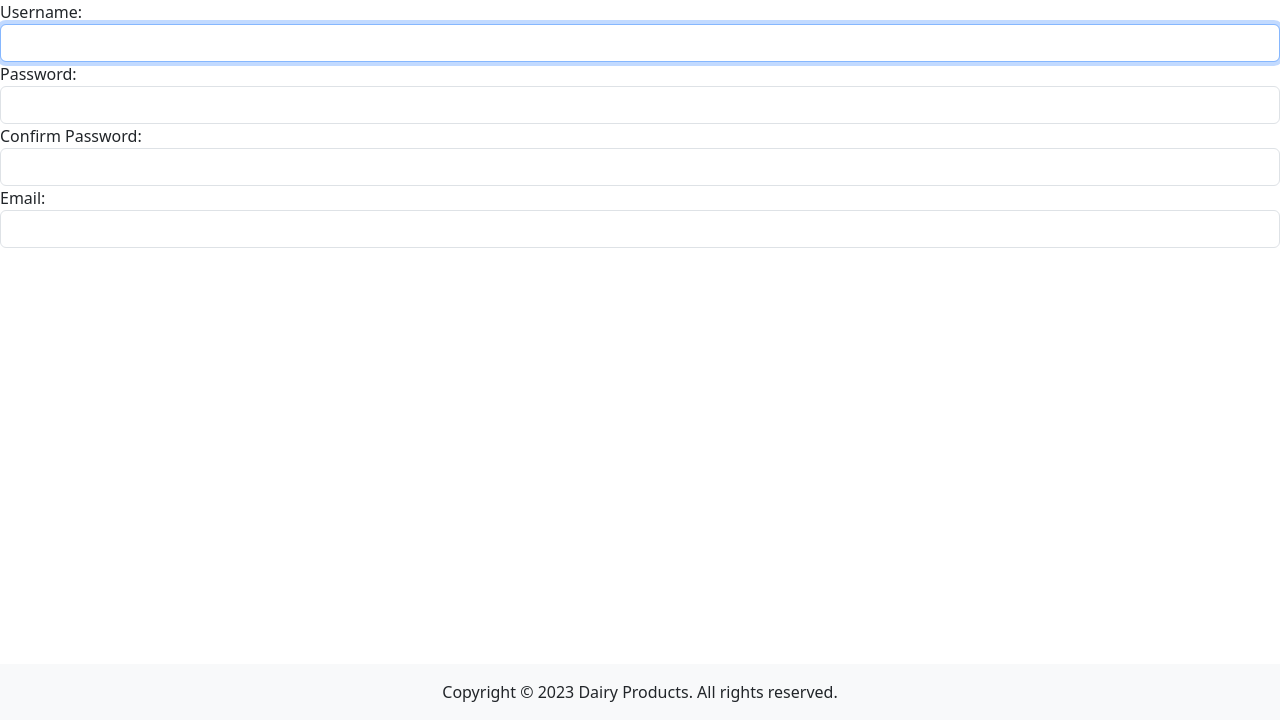
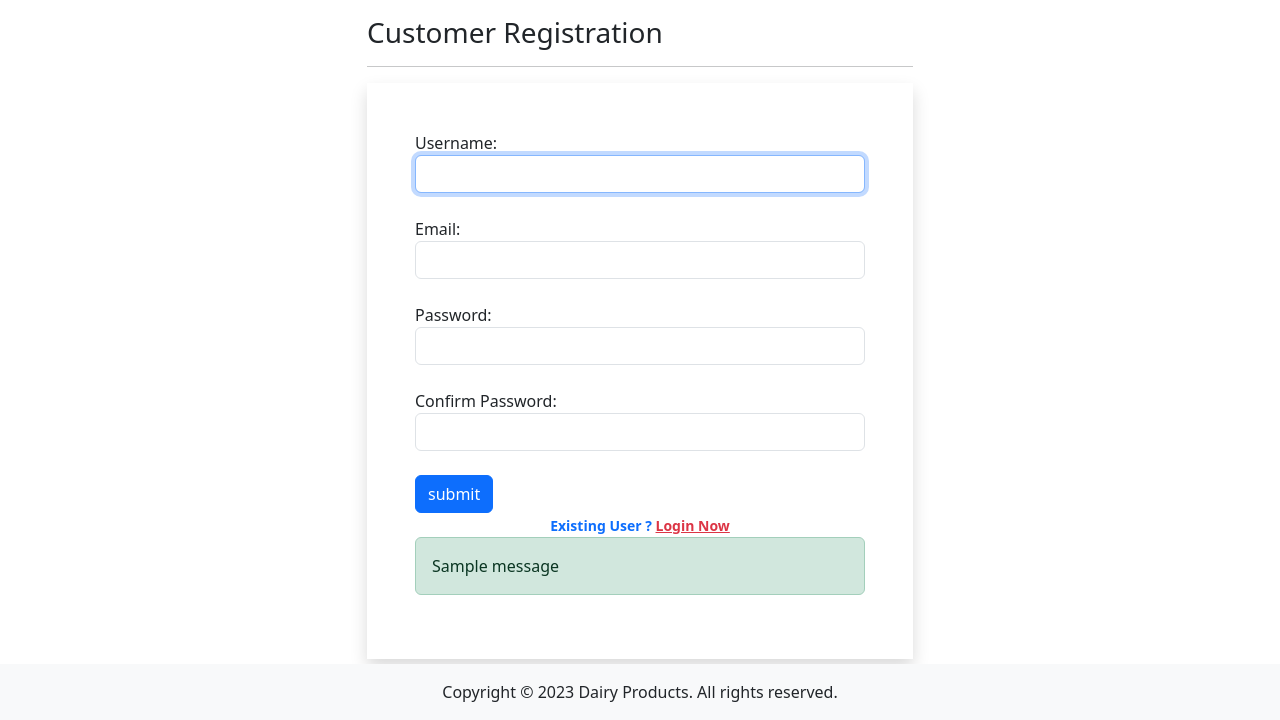
Before and after one commit to TamimurRahman/IDP_2_Ecommerce_Project_BookNest, a Django app: page /registration/ in a window 1280 px wide. Shown: the part 80-800 px from the top of the page. Run offline with Django 5.2, Linux system fonts and the light colour scheme; one stand-in notice (Sample message) is shown; some libraries are stand-ins or nearby versions.

Commit message:
Registration.html page crate and attach with admin pannel

```diff
--- a/ecomm/ec/app/forms.py
+++ b/ecomm/ec/app/forms.py
@@ -1,5 +1,6 @@
 from django import forms
 from django.contrib.auth.forms import UserCreationForm
+from django.contrib.auth.models import User
 
 class CustomerRegistrationForm(UserCreationForm):
     username = forms.CharField(
@@ -8,7 +9,7 @@ class CustomerRegistrationForm(UserCreationForm):
             'class': 'form-control'
         })
     )
-    email = forms.CharField(
+    email = forms.EmailField(
         widget=forms.EmailInput(attrs={
             'class': 'form-control'
         })
@@ -25,3 +26,7 @@ class CustomerRegistrationForm(UserCreationForm):
             'class': 'form-control'
         })
     )
+
+    class Meta:
+        model = User
+        fields = ['username','email','password1','password2']
--- a/ecomm/ec/app/templates/app/customerregistration.html
+++ b/ecomm/ec/app/templates/app/customerregistration.html
@@ -2,5 +2,39 @@
 {% load static %}
 {% block title %}Customer Registration{% endblock title %}
 {% block main-content %}
-   {{form}}
+   <div class='container'>
+    <div class = 'row my-3'>
+        <div class='col-md-6 offset-sm-3'>
+            <h3>Customer Registration</h3>
+            <hr>
+
+            <form action="" method="post" novalidate class = "shadow p-5">
+                {% csrf_token %}
+                {% for fm in form %}
+                {{ fm.label_tag }}
+                {{ fm }}
+                <small class="text-danger">{{ fm.errors |striptags }}</small>
+                <br>
+                {% endfor %}
+                <input type="submit" value="submit" class="btn btn-primary"><br>
+                <div class = "text-center text-primary fw-bold">
+                    <small>Existing User ? <a href="#" class="text-danger">Login Now</a></small>
+                </div>
+                {% if form.non_field_errors %}
+                   {% for error in form.non_field_errors %}
+                    <p class="alert alert-danger my-3">{{ error }}</p>
+                     {% endfor %}
+                {% endif %}
+                {% if messages %}
+                {%for msg in messages %}
+                    <div class = "alert alert-{{ msg.tags }} " role = "alert">
+                        {{ msg }}
+                    </div>
+                {% endfor %}
+                {% endif %}
+            </form>
+        </div>
+    </div>
+</div>
+
 {% endblock main-content %}
--- a/ecomm/ec/app/views.py
+++ b/ecomm/ec/app/views.py
@@ -5,6 +5,7 @@ from django.shortcuts import render
 from django.views import View
 from . models import Product
 from .forms import CustomerRegistrationForm
+from django.contrib import messages
 
 def home(request):
     return render(request, 'app/home.html')
@@ -37,3 +38,11 @@ class CustomerRegistationView(View):
     def get(self, request):
         form = CustomerRegistrationForm()
         return render(request, 'app/customerregistration.html', locals())
+    def post(self, request):
+        form = CustomerRegistrationForm(request.POST)
+        if form.is_valid():
+            form.save()
+            messages.success(request, 'Congratulations! You have registered successfully.')
+        else:
+            messages.warning(request, 'Invalid input data. Please try again.')
+        return render(request, 'app/customerregistration.html', locals())
```
Also changed, not shown: ecomm/ec/db.sqlite3.
